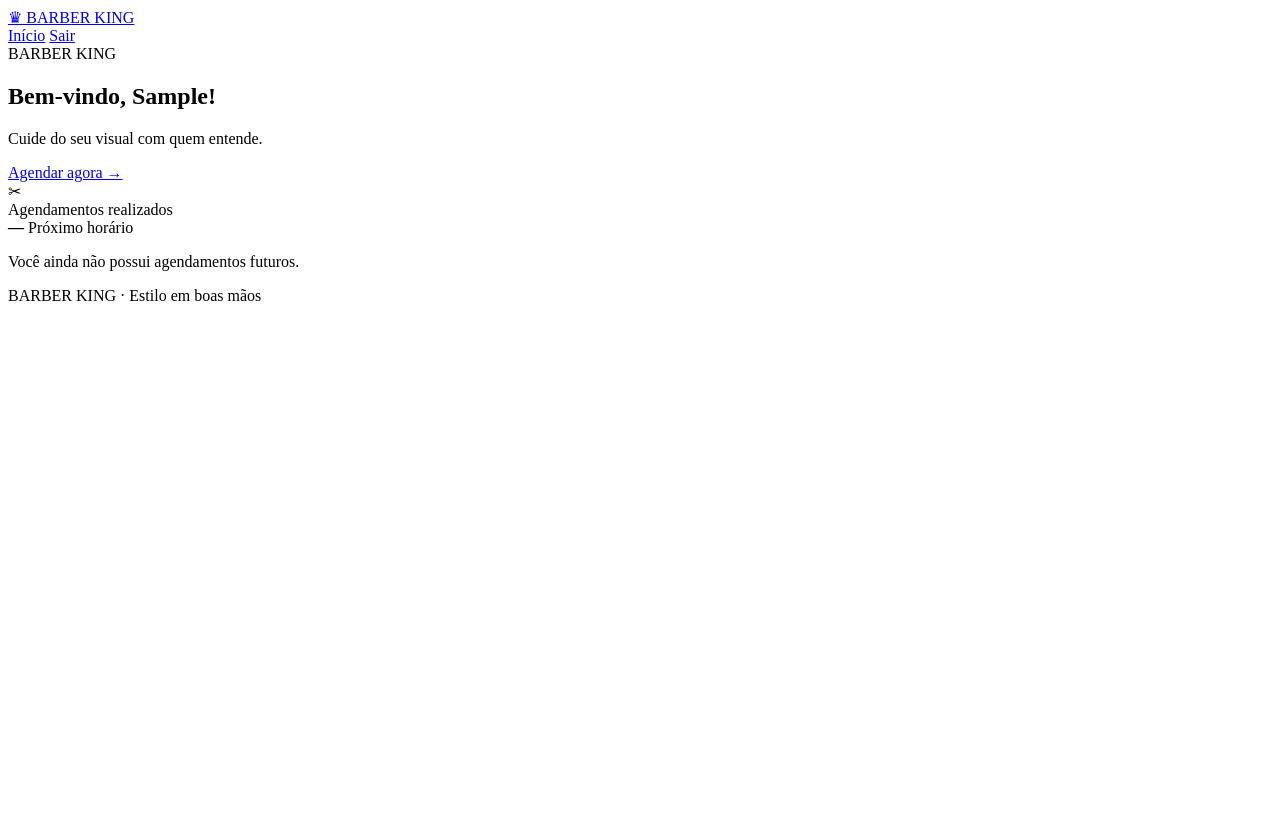
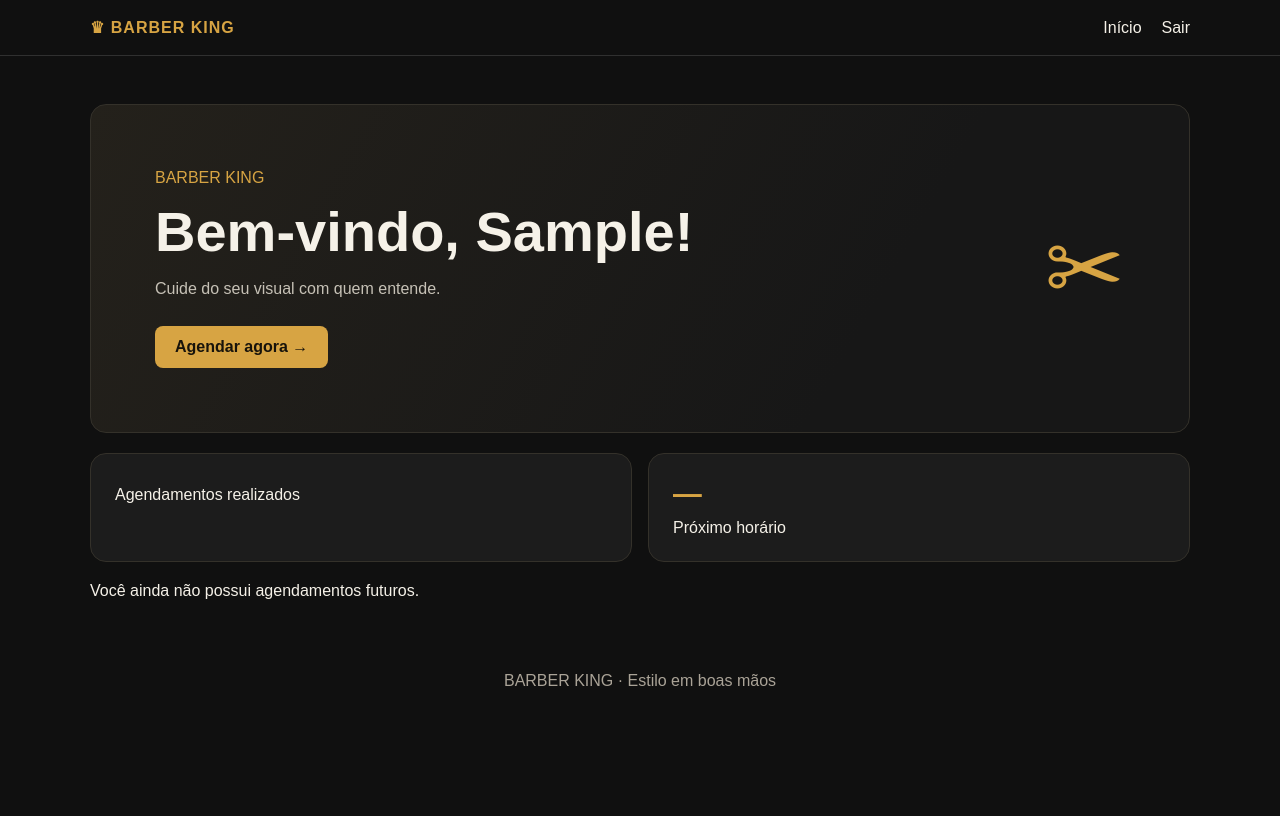
Before and after one commit to RafitaLoko/senac-gerenciamento-barbearia, a Django app: page / in a window 1280 px wide. After the commit the page ends 686 px from the top, so only its background shows below. Run offline with Django 5.2, Linux system fonts and the light colour scheme; the visitor is signed in with stand-in values (Sample User, id 1).

Commit message:
css e tela bonita

```diff
--- a/gerenciamento_barbearia/app/static/visitors/css/style.css
+++ b/gerenciamento_barbearia/app/static/visitors/css/style.css
@@ -2,6 +2,136 @@
     box-sizing: border-box;
 }
 
+:root {
+    color-scheme: dark;
+    --gold: #d7a443;
+    --surface: #1c1c1c;
+    --text: #f5f1e8;
+}
+
 body {
     min-height: 100vh;
+    margin: 0;
+    background: #101010;
+    color: var(--text);
+    font-family: Arial, sans-serif;
 }
+
+.topbar {
+    display: flex;
+    align-items: center;
+    justify-content: space-between;
+    padding: 18px max(24px, calc((100% - 1100px) / 2));
+    border-bottom: 1px solid #303030;
+}
+
+.brand,
+.topbar nav a {
+    color: var(--text);
+    text-decoration: none;
+}
+
+.brand {
+    color: var(--gold);
+    font-weight: 700;
+    letter-spacing: 1px;
+}
+
+.topbar nav {
+    display: flex;
+    gap: 20px;
+}
+
+.topbar nav a:hover {
+    color: var(--gold);
+}
+
+.container {
+    width: min(1100px, calc(100% - 40px));
+    margin: 48px auto;
+}
+
+.hero,
+.panel,
+.stats article {
+    border: 1px solid #34312a;
+    border-radius: 16px;
+    background: var(--surface);
+}
+
+.hero {
+    display: flex;
+    align-items: center;
+    justify-content: space-between;
+    gap: 24px;
+    padding: clamp(28px, 6vw, 64px);
+    background: linear-gradient(120deg, #24211b, #171717 70%);
+}
+
+.eyebrow,
+.stats strong {
+    color: var(--gold);
+}
+
+.hero h1 {
+    margin: 12px 0;
+    font-size: clamp(2rem, 5vw, 3.5rem);
+}
+
+.hero p {
+    color: #c6c1b6;
+}
+
+.hero-icon {
+    color: var(--gold);
+    font-size: clamp(3rem, 8vw, 6rem);
+}
+
+.button {
+    display: inline-block;
+    margin-top: 12px;
+    padding: 12px 20px;
+    border-radius: 8px;
+    background: var(--gold);
+    color: #17130b;
+    font-weight: 700;
+    text-decoration: none;
+}
+
+.stats {
+    display: grid;
+    grid-template-columns: repeat(2, minmax(0, 1fr));
+    gap: 16px;
+    margin: 20px 0;
+}
+
+.stats article,
+.panel {
+   padding: 24px;
+}
+
+.stats strong {
+    display: block;
+    margin-bottom: 8px;
+    font-size: 1.8rem;
+}
+
+.panel h2 {
+    margin-top: 0;
+}
+
+footer {
+    padding: 24px;
+    color: #aaa397;
+    text-align: center;
+}
+
+@media (max-width: 600px) {
+    .hero {
+        align-items: flex-start;
+    }
+
+    .stats {
+        grid-template-columns: 1fr;
+    }
+}
```
